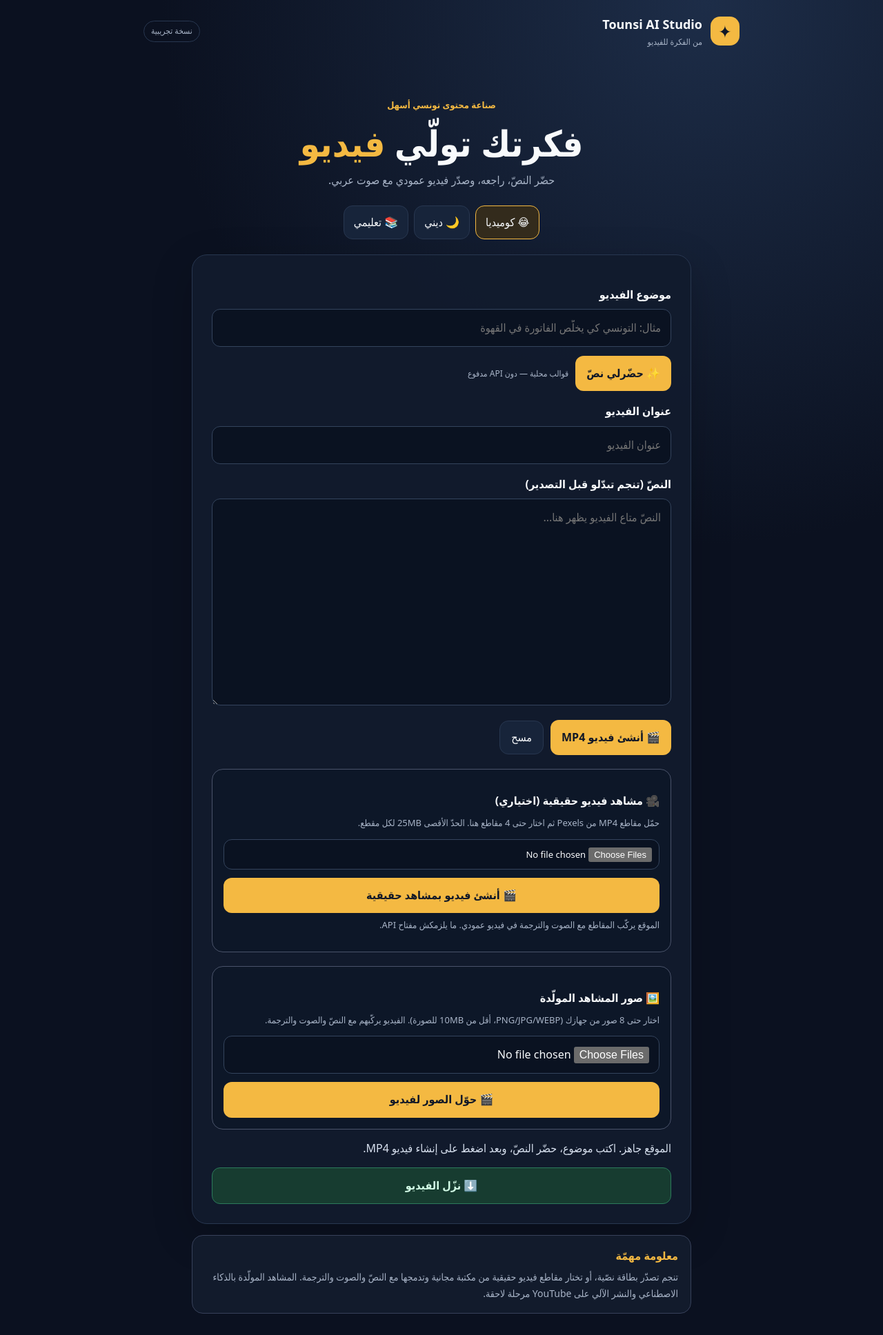
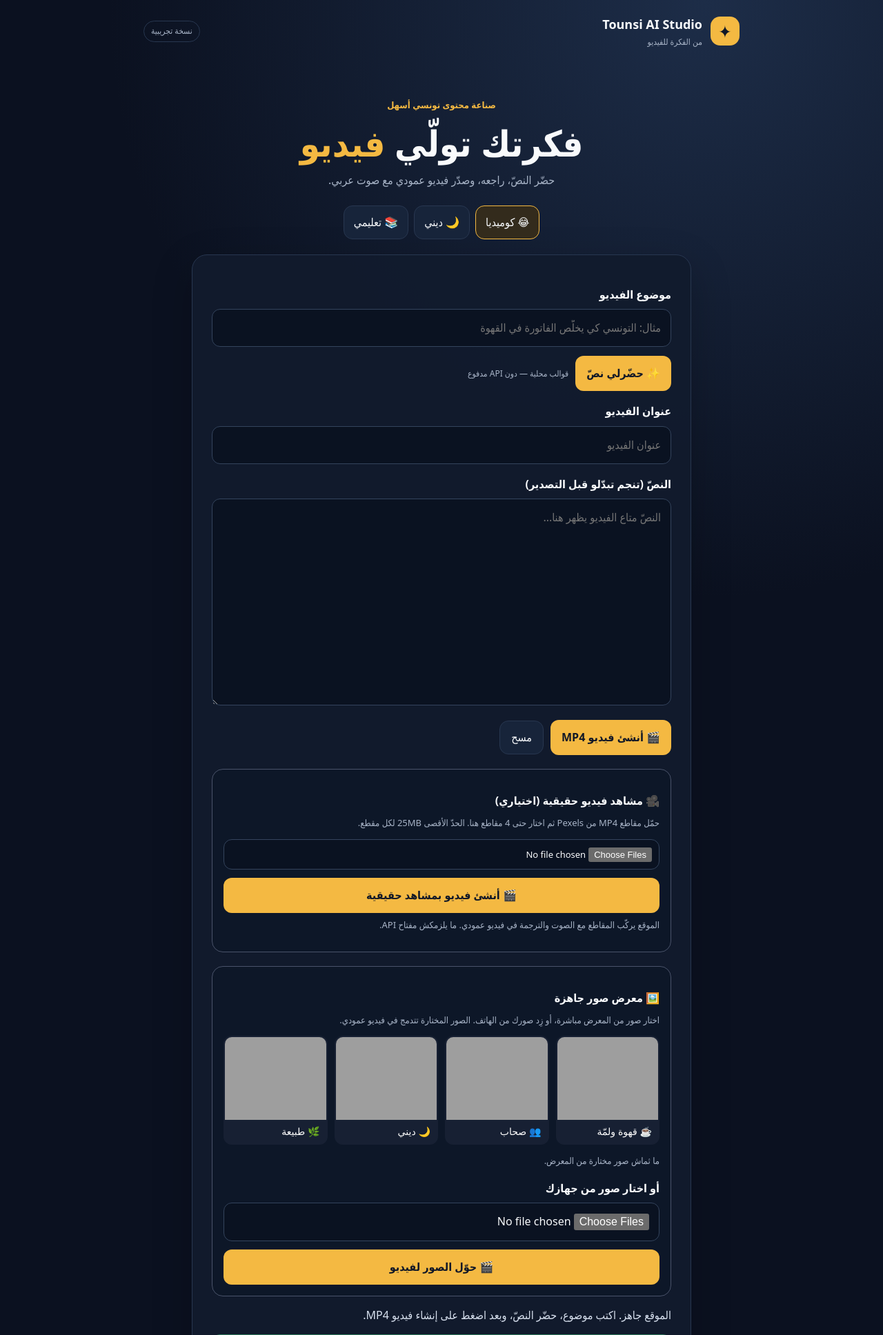
Before and after one commit to houbisaad2-stack/tounsi-ai-studio, a Flask app: page / in a window 1280 px wide. Shown: the top 1936 px of the page at 69% size. Run offline with Flask 3, Linux system fonts and the light colour scheme; grey boxes are pictures that could not be loaded.

Commit message:
Add selectable ready-made image gallery to video creator

```diff
--- a/templates/index.html
+++ b/templates/index.html
@@ -5,6 +5,14 @@
 <meta name="theme-color" content="#101827">
 <title>Tounsi AI Studio</title>
 <link rel="stylesheet" href="/static/style.css?v=20261023-images">
+<style>
+.scene-gallery{display:grid;grid-template-columns:repeat(2,minmax(0,1fr));gap:10px;margin:12px 0}
+.scene-card{padding:0;border:2px solid transparent;border-radius:12px;overflow:hidden;background:#172033;color:#fff;text-align:right;cursor:pointer}
+.scene-card img{display:block;width:100%;height:120px;object-fit:cover}
+.scene-card span{display:block;padding:9px;font-size:14px}
+.scene-card.selected{border-color:#f4b942;box-shadow:0 0 0 2px #f4b94233}
+@media(min-width:650px){.scene-gallery{grid-template-columns:repeat(4,minmax(0,1fr))}}
+</style>
 </head>
 <body>
 <header class="top"><div class="brand"><span class="logo">✦</span><div><strong>Tounsi AI Studio</strong><small>من الفكرة للفيديو</small></div></div><span class="pill">نسخة تجريبية</span></header>
@@ -27,8 +35,16 @@
 <p class="stock-help">الموقع يركّب المقاطع مع الصوت والترجمة في فيديو عمودي. ما يلزمكش مفتاح API.</p>
 </div>
 <div class="stock-box">
-<label for="sceneImages">🖼️ صور المشاهد المولّدة</label>
-<p class="stock-help">اختار حتى 8 صور من جهازك (PNG/JPG/WEBP، أقل من 10MB للصورة). الفيديو يركّبهم مع النصّ والصوت والترجمة.</p>
+<label for="sceneImages">🖼️ معرض صور جاهزة</label>
+<p class="stock-help">اختار صور من المعرض مباشرة، أو زِد صورك من الهاتف. الصور المختارة تتدمج في فيديو عمودي.</p>
+<div id="sceneGallery" class="scene-gallery" aria-label="معرض صور جاهزة">
+  <button type="button" class="scene-card" data-image="https://images.unsplash.com/photo-1517248135467-4c7edcad34c4?auto=format&fit=crop&w=900&q=85"><img src="https://images.unsplash.com/photo-1517248135467-4c7edcad34c4?auto=format&fit=crop&w=360&q=75" alt="مشهد قهوة ومطعم"><span>☕ قهوة ولمّة</span></button>
+  <button type="button" class="scene-card" data-image="https://images.unsplash.com/photo-1529156069898-49953e39b3ac?auto=format&fit=crop&w=900&q=85"><img src="https://images.unsplash.com/photo-1529156069898-49953e39b3ac?auto=format&fit=crop&w=360&q=75" alt="أصحاب مع بعضهم"><span>👥 صحاب</span></button>
+  <button type="button" class="scene-card" data-image="https://images.unsplash.com/photo-1564769625905-50e93615e769?auto=format&fit=crop&w=900&q=85"><img src="https://images.unsplash.com/photo-1564769625905-50e93615e769?auto=format&fit=crop&w=360&q=75" alt="مسجد"><span>🌙 ديني</span></button>
+  <button type="button" class="scene-card" data-image="https://images.unsplash.com/photo-1500530855697-b586d89ba3ee?auto=format&fit=crop&w=900&q=85"><img src="https://images.unsplash.com/photo-1500530855697-b586d89ba3ee?auto=format&fit=crop&w=360&q=75" alt="منظر طبيعي"><span>🌿 طبيعة</span></button>
+</div>
+<p id="galleryHint" class="stock-help">ما ثماش صور مختارة من المعرض.</p>
+<label for="sceneImages">أو اختار صور من جهازك</label>
 <input id="sceneImages" type="file" accept="image/png,image/jpeg,image/webp" multiple>
 <button type="button" class="primary stock-button" id="renderImages">🎬 حوّل الصور لفيديو</button>
 </div>
@@ -112,10 +128,26 @@
       button.disabled = false; renderButton.disabled = false; button.textContent = oldText;
     }
   });
+  const selectedGallery = new Map();
+  document.querySelectorAll(".scene-card").forEach(card => card.addEventListener("click", () => {
+    const url = card.dataset.image;
+    if (selectedGallery.has(url)) {
+      selectedGallery.delete(url); card.classList.remove("selected");
+    } else if (selectedGallery.size < 8) {
+      selectedGallery.set(url, card.querySelector("span").textContent.trim());
+      card.classList.add("selected");
+    } else {
+      status.textContent = "تنجم تختار حتى 8 صور من المعرض.";
+    }
+    $("galleryHint").textContent = selectedGallery.size
+      ? "اخترت " + selectedGallery.size + " صور من المعرض."
+      : "ما ثماش صور مختارة من المعرض.";
+  }));
   $("renderImages").addEventListener("click", async () => {
-    const files = $("sceneImages").files;
-    if (!files || !files.length) { status.textContent = "اختار صور المشاهد أوّلًا."; return; }
-    if (files.length > 8) { status.textContent = "اختار 8 صور كحدّ أقصى."; return; }
+    const files = Array.from($("sceneImages").files || []);
+    const galleryCount = selectedGallery.size;
+    if (!files.length && !galleryCount) { status.textContent = "اختار صور من المعرض أو من جهازك أوّلًا."; return; }
+    if (files.length + galleryCount > 8) { status.textContent = "المجموع لازم ما يفوتش 8 صور."; return; }
     if (!$("script").value.trim()) { status.textContent = "حضّر النصّ أوّلًا."; return; }
     const button = $("renderImages");
     button.disabled = true; renderButton.disabled = true;
@@ -125,7 +157,14 @@
       const form = new FormData();
       form.append("title", $("title").value);
       form.append("script", $("script").value);
-      Array.from(files).forEach(file => form.append("images", file, file.name));
+      files.forEach(file => form.append("images", file, file.name));
+      for (const [url, label] of selectedGallery.entries()) {
+        const imageResponse = await fetch(url);
+        if (!imageResponse.ok) throw new Error("ما نجّمتش نهبط صورة من المعرض: " + label);
+        const blob = await imageResponse.blob();
+        const ext = blob.type.includes("png") ? "png" : "jpg";
+        form.append("images", blob, "gallery-" + selectedGallery.size + "-" + ext);
+      }
       const response = await fetch("/api/render-images", {method:"POST", body:form});
       const raw = await response.text(); let result = {};
       try { result = raw ? JSON.parse(raw) : {}; } catch (_) { throw new Error("ردّ الخادم موش مفهوم (HTTP " + response.status + ")."); }
```
